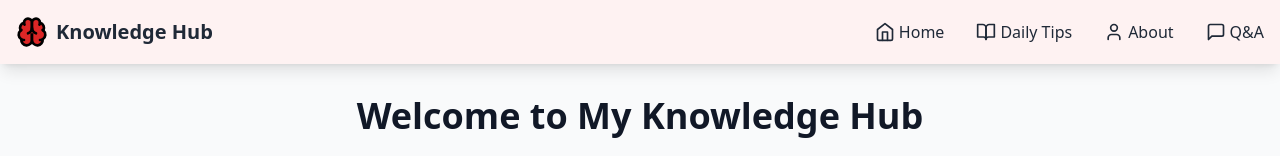
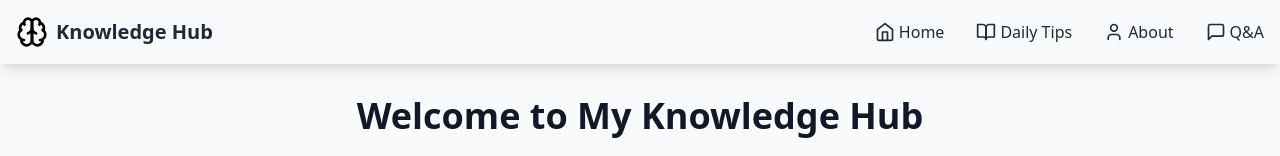
Before and after one commit to ianpm27/New, a React (Vite) app: page / in a window 1280 px wide. Shown: the top 156 px of the page. Built offline with nearby package versions, Linux system fonts and the light colour scheme.

Commit message:
Update App.tsx

```diff
--- a/src/App.tsx
+++ b/src/App.tsx
@@ -25,11 +25,11 @@ function NavLink({ to, icon, text }: { to: string; icon: React.ReactNode; text:
 
 function Navbar() {
   return (
-    <nav className="bg-red-50 shadow-lg">
+    <nav className="bg-red-250 shadow-lg">
       <div className="container mx-auto px-4">
         <div className="flex justify-between items-center h-16">
           <Link to="/" className="flex items-center space-x-2">
-            <Brain className="w-8 h-8 text-black-600 fill-red-600" />
+            <Brain className="w-8 h-8 text-black-600 fill-white-500" />
             <span className="text-xl font-bold text-gray-800">Knowledge Hub</span>
           </Link>
           <div className="hidden md:flex space-x-8">
```
